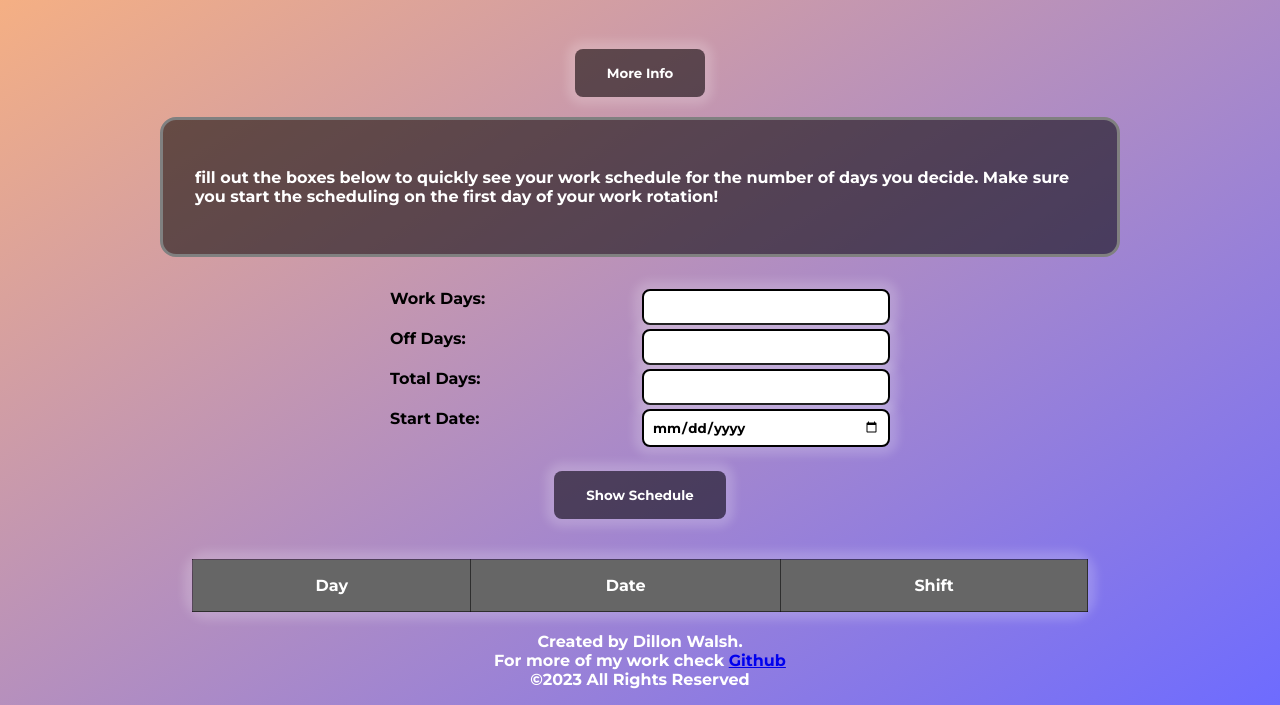
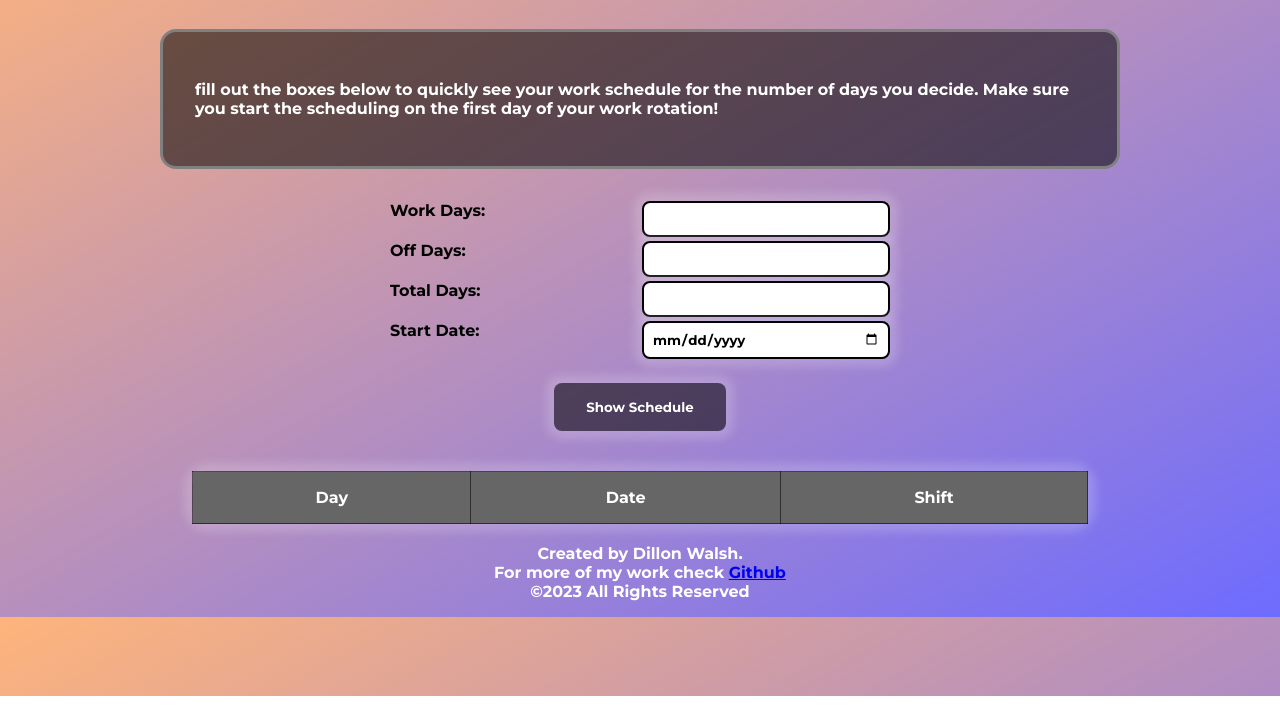
Before and after one commit to Dillonpw/schedule-app, a website: page public/index.html in a window 1280 px wide. Both pictures are taken after a click on the button "More Info". Shown: the part 104-809 px from the top of the page. Drawn offline with Linux system fonts and the light colour scheme.

Commit message:
tweaked the more info button

```diff
--- a/public/index.html
+++ b/public/index.html
@@ -19,7 +19,7 @@
         <div class="container">
             <button id="popBtn" onclick=popUp()>More Info</button>
 
-            <div id="moreInfo"  style="display: none;">
+            <div id="moreInfo" onclick=popDown() style="display: none;">
                 <p>
                     fill out the boxes below to quickly see your work schedule
                     for the number of days you decide. Make sure you start the
--- a/public/main.js
+++ b/public/main.js
@@ -87,12 +87,18 @@ function renderTableView(schedule) {
 
 const popUp = () => {
     const popUp = document.getElementById('moreInfo');
-    if (popUp.style.display === 'none') {
-        popUp.style.display = 'flex';
-    } else {
-        popUp.style.display = 'none';
-    }
+    const button = document.getElementById('popBtn');
+    popUp.style.display = 'flex';
+    button.style.display = 'none';
 };
+
+const popDown = () => {
+    const popUp = document.getElementById('moreInfo');
+    const button = document.getElementById('popBtn');
+    popUp.style.display = 'none';
+    button.style.display = 'block';
+};
+
 
 document.getElementById('generate').addEventListener('click', generateSchedule);
 
--- a/public/styles.css
+++ b/public/styles.css
@@ -44,6 +44,11 @@ body {
     padding: 2rem;
     background-color: var(--header-bg-color);
     color: white;
+    user-select: none;
+}
+
+#moreInfo:hover{
+    transform: scale(1.1);
 }
 
 .container,
```
